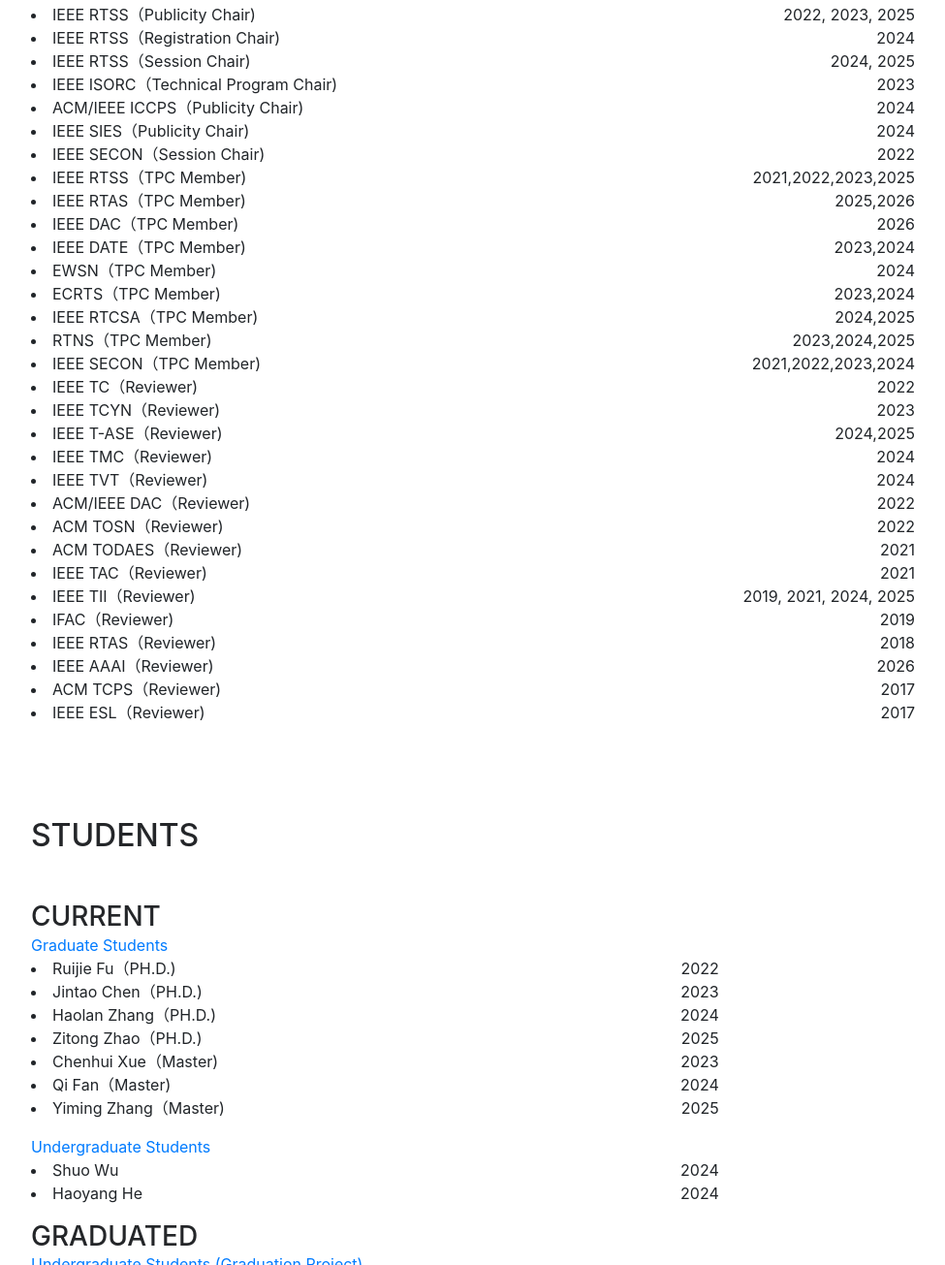
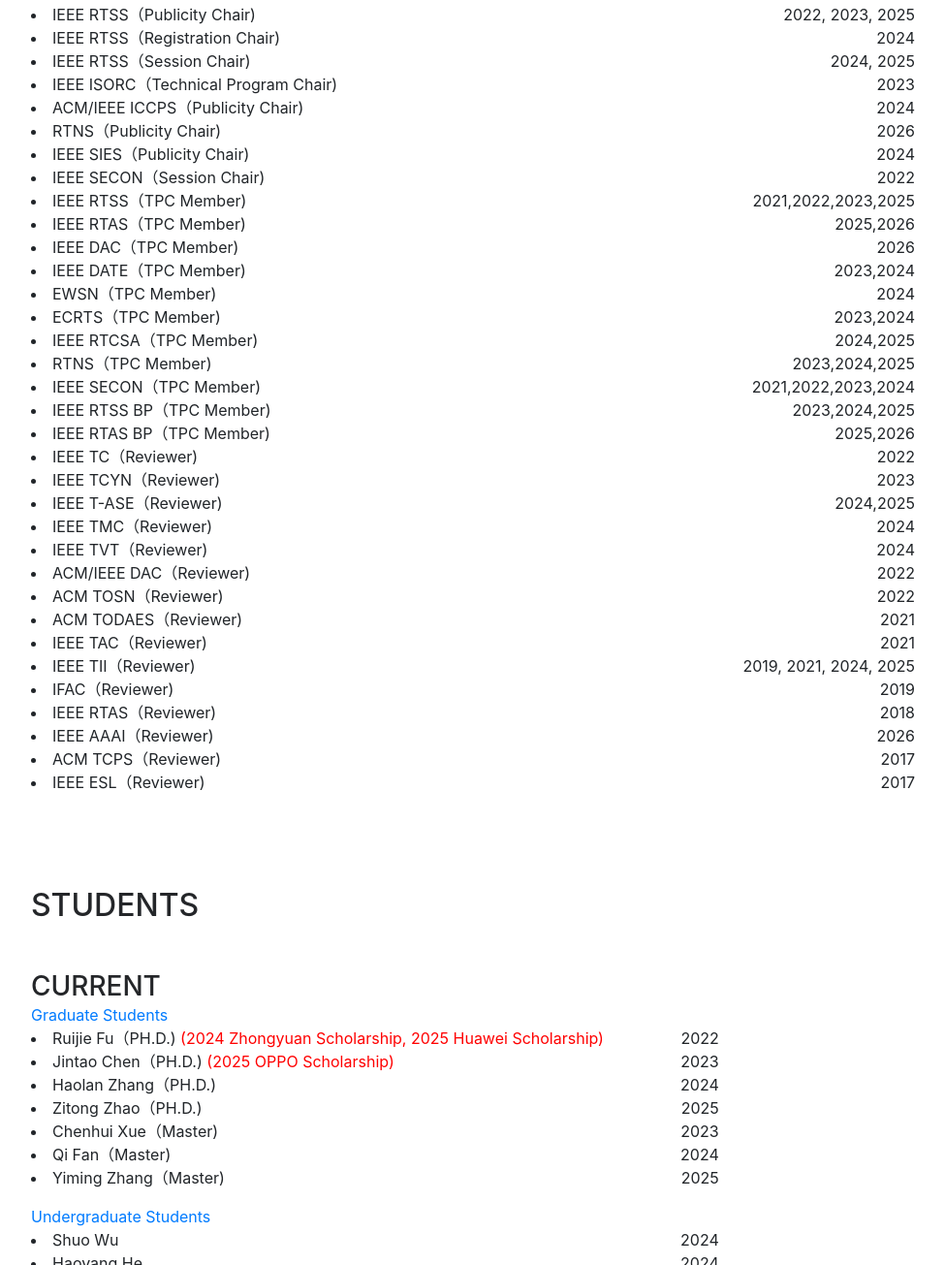
Before and after one commit to yehanCPSL/yehanCPSL.github.io, a website with bundled scripts: page index.html in a window 1280 px wide. Shown: the part 6999-8304 px from the top of the page at 97% size, without its empty margins (288-1263 px from the left). Built offline with nearby package versions, Linux system fonts and the light colour scheme; a web font is replaced by a local one.

Commit message:
Add files via upload

```diff
--- a/index.html
+++ b/index.html
@@ -363,12 +363,14 @@
         <span style="float:right;">2022, 2023, 2025</span></li>
         <li>IEEE RTSS（Registration Chair)
         <span style="float:right;">2024</span></li>
-                <li>IEEE RTSS（Session Chair)
+        <li>IEEE RTSS（Session Chair)
         <span style="float:right;">2024, 2025</span></li>
         <li>IEEE ISORC（Technical Program Chair)
         <span style="float:right;">2023</span></li>
         <li>ACM/IEEE ICCPS（Publicity Chair)
         <span style="float:right;">2024</span></li>
+        <li>RTNS（Publicity Chair)
+        <span style="float:right;">2026</span></li>
         <li>IEEE SIES（Publicity Chair)
         <span style="float:right;">2024</span></li>
         <li>IEEE SECON（Session Chair)
@@ -391,6 +393,10 @@
         <span style="float:right;">2023,2024,2025</span></li>
         <li>IEEE SECON（TPC Member)
         <span style="float:right;">2021,2022,2023,2024</span></li>
+        <li>IEEE RTSS BP（TPC Member)
+        <span style="float:right;">2023,2024,2025</span></li>
+        <li>IEEE RTAS BP（TPC Member)
+        <span style="float:right;">2025,2026</span></li>
         <li>IEEE TC（Reviewer)
         <span style="float:right;">2022</span></li>
         <li>IEEE TCYN（Reviewer)
@@ -433,9 +439,9 @@
           <div class="resume-content">
     <h3 class="mb-0">Current</h3>
     <div class="text-primary">Graduate Students</div>
-<li>Ruijie Fu（PH.D.)
+<li>Ruijie Fu（PH.D.) <span style="color:red">(2024 Zhongyuan Scholarship, 2025 Huawei Scholarship)</span>
         <span style="float:right;">2022</span></li>
-        <li>Jintao Chen（PH.D.)
+        <li>Jintao Chen（PH.D.) <span style="color:red">(2025 OPPO Scholarship)</span>
         <span style="float:right;">2023</span></li>
         <li>Haolan Zhang（PH.D.)
         <span style="float:right;">2024</span></li>
```
